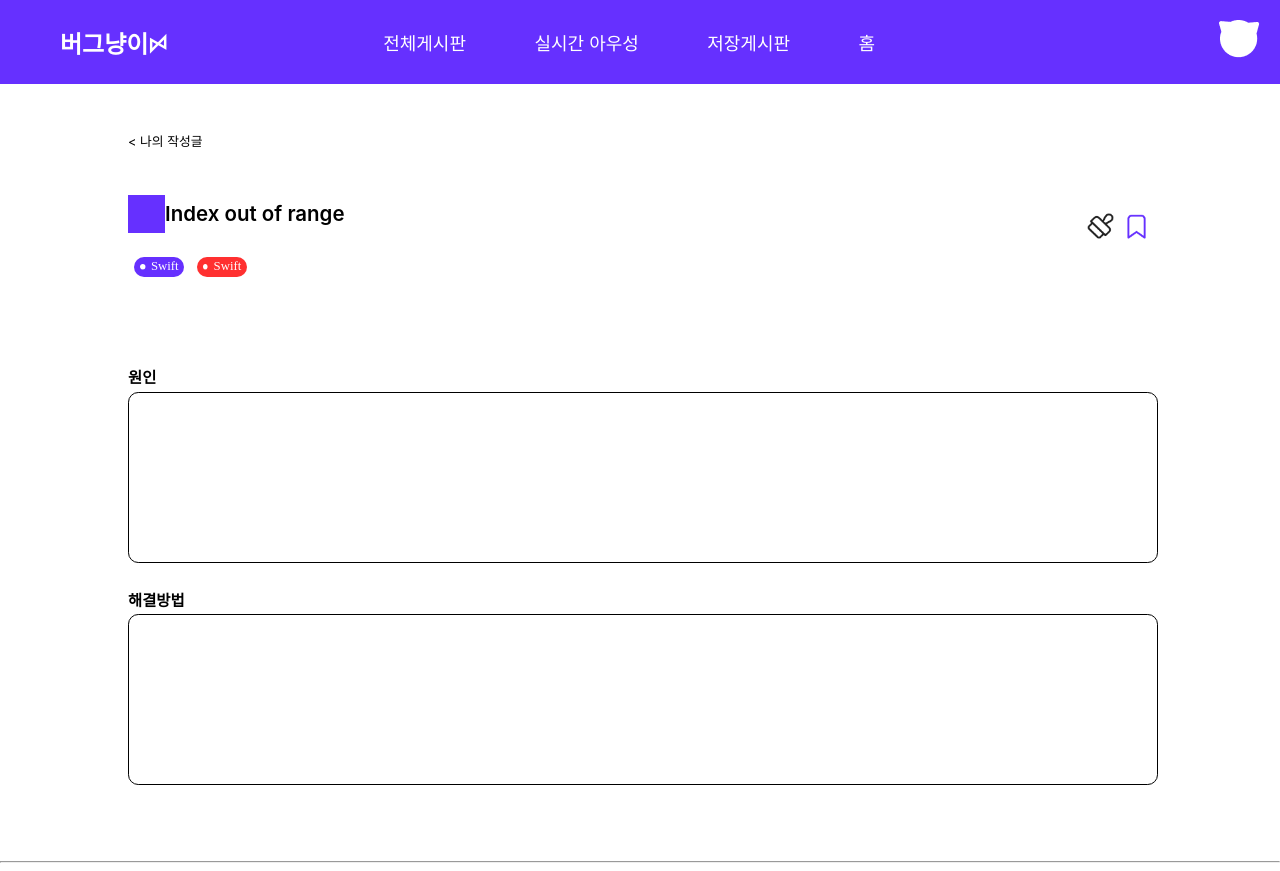
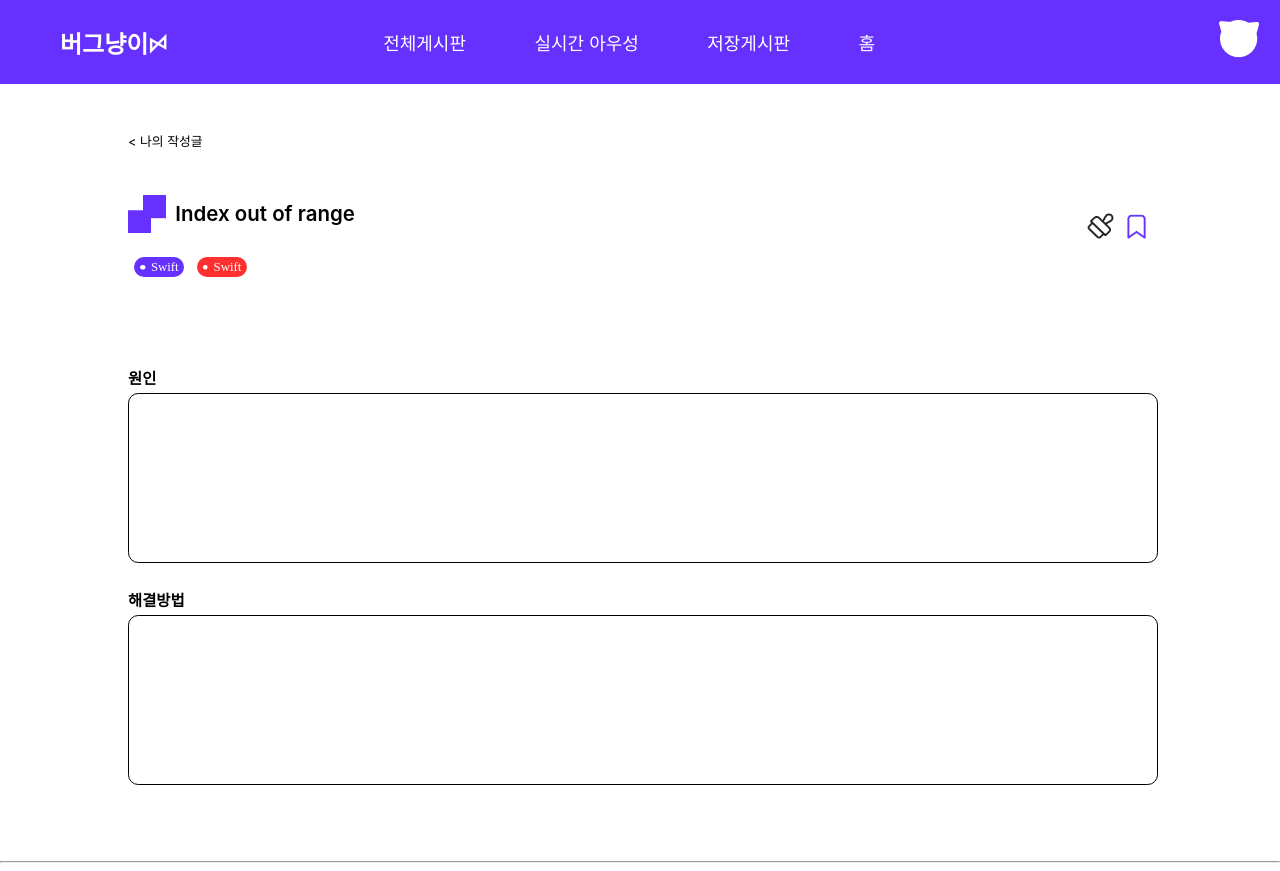
Before and after one commit to WinnerCat/frontend, a React (Create React App) app in the folder frontend/: page /postDetail in a window 1280 px wide. Built offline with nearby package versions, Linux system fonts and the light colour scheme.

Commit message:
:art: Img 변경

```diff
--- a/frontend/src/App.js
+++ b/frontend/src/App.js
@@ -8,6 +8,8 @@ import Question from "./pages/Questionpage";
 import Login from "./components/login";
 import Signup from "./components/signup";
 import PostDetail from "./pages/Post/postDetail";
+import Live from "./pages/Live";
+import PostCreate from "./pages/Post/postCreate";
 
 function App() {
   return (
@@ -16,13 +18,13 @@ function App() {
         <Route path="/myPost" element={<MyPost />} />
         <Route path="/allPost" element={<AllPost />} />
         <Route path="/savePost" element={<SavePost />} />
-        {/* <Route path="/postCreate" element={<PostCreate />} />
-        <Route path="/live" element={<Live />} /> */}
+        <Route path="/postCreate" element={<PostCreate />} />
+        <Route path="/live" element={<Live />} />
         <Route path="/postDetail" element={<PostDetail />} />
-        <Route path="/" element={<Mainpage/>}/>
-        <Route path="/question" element={<Question/>}/>
-        <Route path="/login" element={<Login/>}/>
-        <Route path="/signup" element={<Signup/>}/>
+        <Route path="/" element={<Mainpage />} />
+        <Route path="/question" element={<Question />} />
+        <Route path="/login" element={<Login />} />
+        <Route path="/signup" element={<Signup />} />
       </Routes>
     </Router>
   );
--- /dev/null
+++ b/frontend/src/pages/Live.jsx
@@ -0,0 +1,10 @@
+import styled from "styled-components";
+function Live() {
+  return (
+    <>
+      <h1>Live</h1>
+    </>
+  );
+}
+
+export default Live;
--- /dev/null
+++ b/frontend/src/pages/Post/postCreate.jsx
@@ -0,0 +1,10 @@
+import styled from "styled-components";
+function PostCreate() {
+  return (
+    <>
+      <h1>postCreate</h1>
+    </>
+  );
+}
+
+export default PostCreate;
--- a/frontend/src/pages/Post/postDetail.jsx
+++ b/frontend/src/pages/Post/postDetail.jsx
@@ -73,6 +73,12 @@ const InputContainer = styled.input`
   border-radius: 0.8vw;
   border: 0.05vw solid #000;
   margin-bottom: 1.95vw;
+  color: var(--d-9-d-9-d-9, #000);
+  font-family: Inter;
+  font-size: 1vw;
+  font-style: normal;
+  font-weight: 400;
+  line-height: 200%; /* 40px */
 `;
 
 const MenuContainer = styled.div`
@@ -129,7 +135,12 @@ function PostDetail() {
           <BackButton>&lt; 나의 작성글</BackButton>
           <TitleContainer>
             <TitleLogo>
-              <img src={Rectangle} alt="Logo" /> <span>Index out of range</span>
+              <img
+                src={Rectangle}
+                style={{ width: "3vw", height: "3vw", marginRight: "0.7vw" }}
+                alt="Logo"
+              />{" "}
+              <span>Index out of range</span>
             </TitleLogo>
             <SaveDelete>
               <MenuContainer>
```
Also changed, not shown: frontend/src/img/Rectangle.png.
